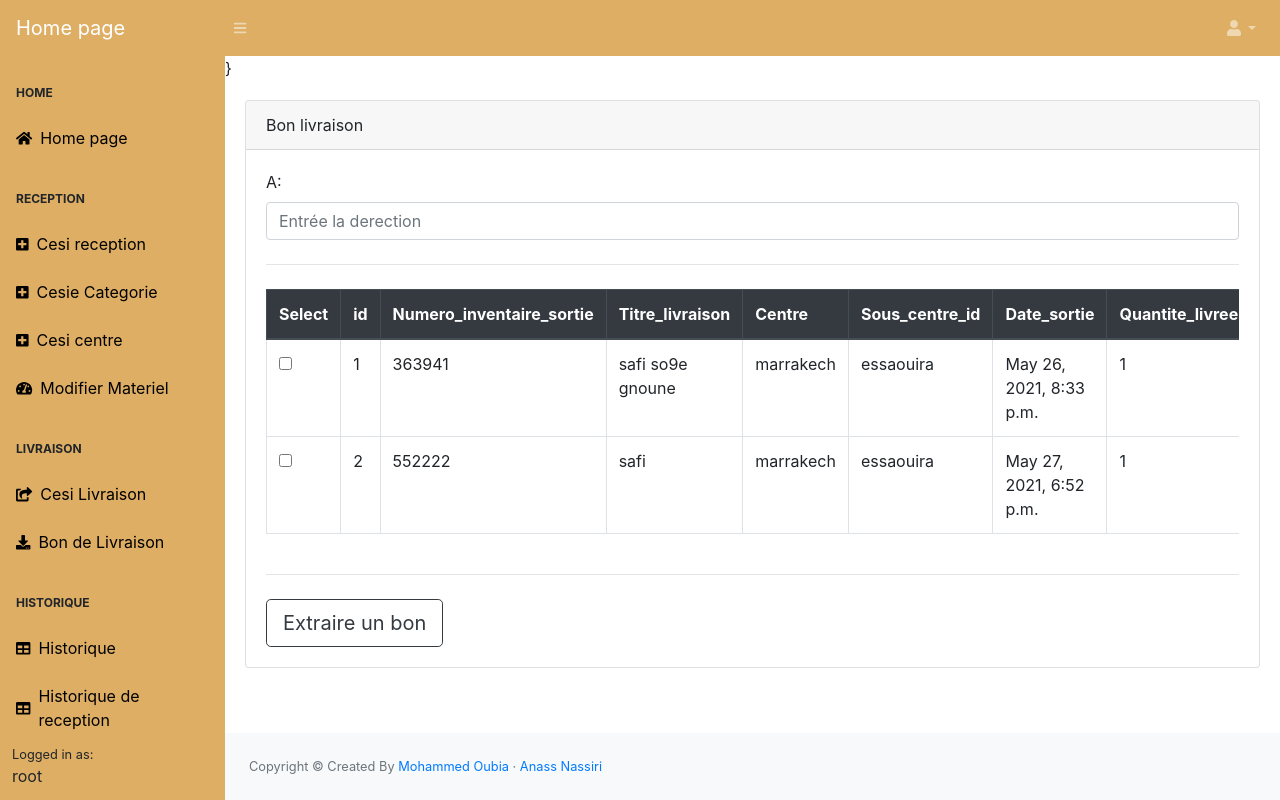
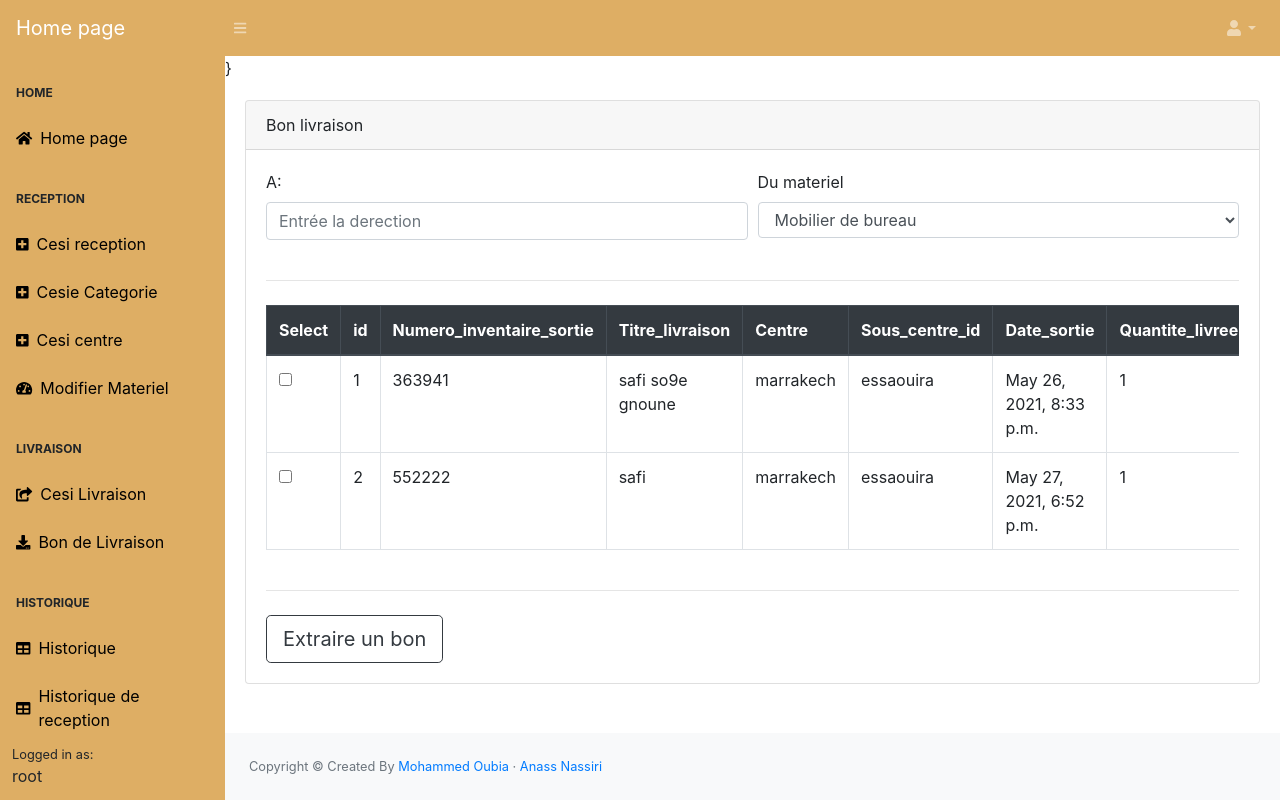
Before and after one commit to oubia/Medication-delegation-training, a Django app: page /index2/ in a window 1280 px wide. Run offline with Django 3.2, Linux system fonts and the light colour scheme; a user stored in the database is signed in; data comes from the database, SQL or seed files in the repository; both versions use the stored data as it was after the commit; some libraries are stand-ins or nearby versions.

Commit message:
YOu should fix errors v2

```diff
--- a/gestion_app/main_app/templates/bon_livraison.html
+++ b/gestion_app/main_app/templates/bon_livraison.html
@@ -24,9 +24,20 @@
                 </div>
                 <div class="card-body ">
                     <form class="needs-validation" action="" method="POST" novalidate>
-                        <input type="hidden" name="form-name" value="bon_form"> {% csrf_token %} {{ form }}
-                        <label for="A:" class="form-label">A:</label>
-                        <input type="text" class="form-control " name="Derection" placeholder="Entrée la derection" required>
+                        <div class="form-row">
+                            <div class="form-group col-md-6">
+                                <input type="hidden" name="form-name" value="bon_form"> {% csrf_token %} {{ form }}
+                                <label for="A:" class="form-label">A:</label>
+                                <input type="text" class="form-control " name="Derection" placeholder="Entrée la derection" required>
+                            </div>
+                            <div class="form-group col-md-6">
+                                <label for="Du materiel" class="form-label">Du materiel</label>
+                                <select id="categorie" name="Du_materiel" class="form-control select" size="1" required>
+                                    {% for data in categories_data %}
+                                    <option value="{{data.category_name}}">{{data.category_name}}</option>
+                                    {% endfor %}
+                                </select> </div>
+                        </div>
                         <hr class="my-4">
                         <div style="overflow-x:auto;overflow-y: scroll;">
                             <table class="table table-bordered">
--- a/gestion_app/main_app/views.py
+++ b/gestion_app/main_app/views.py
@@ -228,7 +228,8 @@ def categories(request):
             print("Categoryform_delete" in request.POST)
             messages.error(request, "OPs Votre tach elle n'a pas effectue !")
             return render(request, 'categories.html')
-    return render(request, 'categories.html')
+    categories_data = CategoriesModel.objects.all().values()
+    return render(request, 'categories.html',context={"categories_data":categories_data})
 
 @login_required(login_url='login')
 def Centre(request):
@@ -258,14 +259,12 @@ def Centre(request):
 
 @login_required(login_url='login')
 def Materiel(request):
+    materiel_data = MaterielModel.objects.all().values()
     if request.method == 'POST':
         if 'Materielform_delete' in request.POST:
             MaterielModel.objects.filter(Designation_Object=request.POST['Materielform_delete']).delete()
             messages.success(request,'Materiel '+request.POST['Materielform_delete']+' A etait suppriemer !')
-    return render(request,'Materiel.html')
-
-
-
+    return render(request,'Materiel.html',context={'materiel_data':materiel_data})
 
 def render_to_pdf(template_src, context_dict={}):
 	template = get_template(template_src)
@@ -319,7 +318,8 @@ class DownloadPDF(View):
 def index2(request):
     livraison_data_base = Livraison.objects.all().values()
     keys = livraison_data_base[0].keys()
-    contxt = {'livraison_data_base':livraison_data_base,'keys':keys}
+    categories_data = CategoriesModel.objects.all().values()
+    contxt = {'livraison_data_base':livraison_data_base,'keys':keys,'categories_data':categories_data}
     if request.method== 'POST':
         form_name = request.POST["form-name"]
         if form_name == 'bon_form':
@@ -332,4 +332,5 @@ def index2(request):
         else:
             messages.error(request,"Ops Votre tach etes pa effectue")
             return render(request, 'bon_livraison.html', contxt )
+
     return render(request, 'bon_livraison.html', contxt )
```
Also changed, not shown: gestion_app/db.sqlite3.
